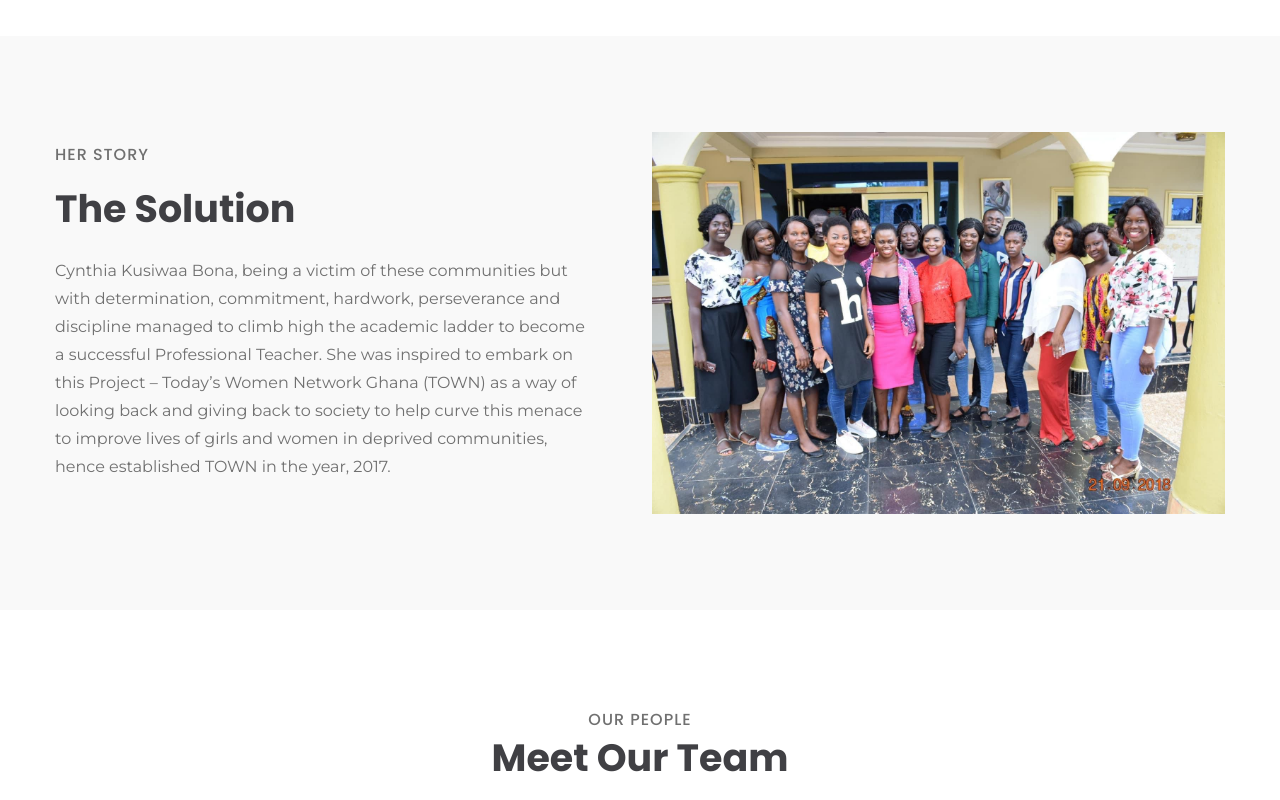
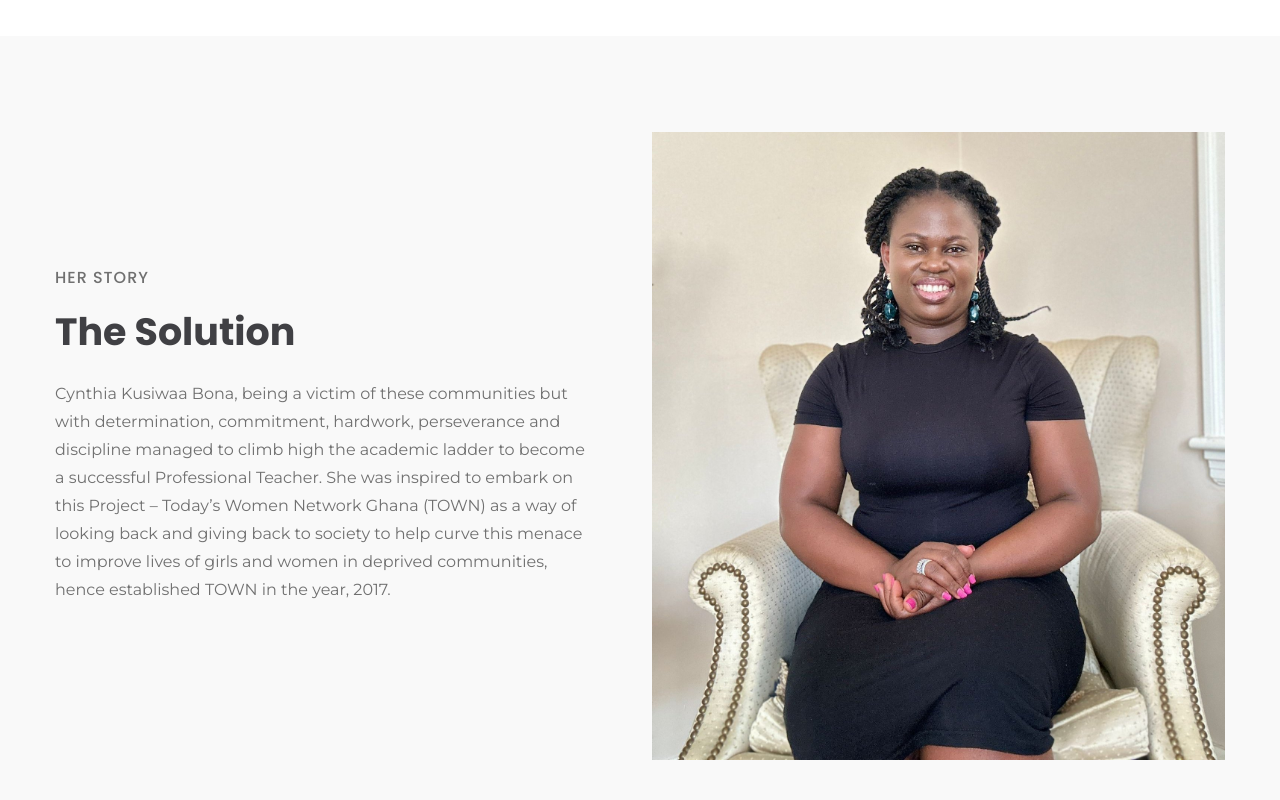
Before and after one commit to jkyereh/towngh, a plain HTML site: page about.html in a window 1280 px wide. Shown: the part 1280-2080 px from the top of the page. Drawn offline with Linux system fonts and the light colour scheme.

Commit message:
her story

```diff
--- a/about.html
+++ b/about.html
@@ -181,7 +181,7 @@
             </div>
 
             <div class="col-lg-6 cwp23-text align-self mt-lg-0 mt-md-5 mt-4 pr-md-3 pr-2">
-                <img src="assets/images/group.jpeg" alt="" class="img-fluid">
+                <img src="assets/images/her story.jpeg" alt="" class="img-fluid">
             </div>
         </div>
     </div>
```
Also changed, not shown: assets/images/her story.jpeg (added).
